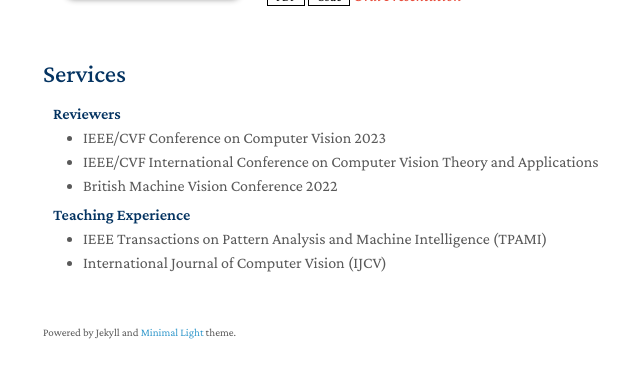
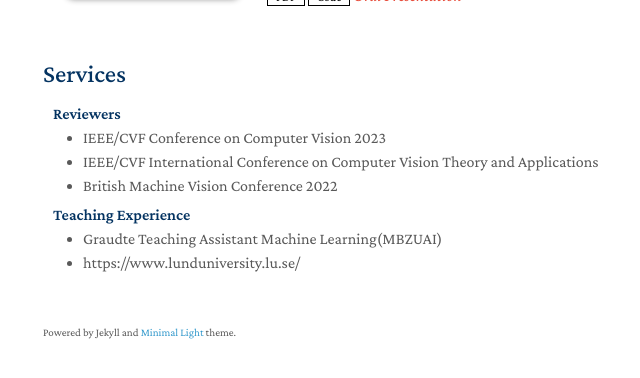
Before and after one commit to aliman80/aliman80.github.io, a Jekyll site: the page built from index.md, in a window 1280 px wide and 900 px high, scrolled down 1536 px, cut to the strip 487-865 px from the top of the window. Shown: the whole strip, without its empty margins (427-1067 px from the left). Built offline with Jekyll 4.4.1, drawn with Linux system fonts in a browser that asks for light colours; a style sheet for code colours, icons or effects is not loaded; our own code applies the rules of GitHub Pages for plain Markdown files.

Commit message:
Update services.md

```diff
--- a/_includes/services.md
+++ b/_includes/services.md
@@ -11,6 +11,7 @@
 <h4 style="margin:0 10px 0;">Teaching Experience</h4>
 
 <ul style="margin:0 0 20px;">
-  <li><a href="https://www.computer.org/csdl/journal/tp"><autocolor>IEEE Transactions on Pattern Analysis and Machine Intelligence (TPAMI)</autocolor></a></li>
-  <li><a href="https://www.springer.com/journal/11263"><autocolor>International Journal of Computer Vision (IJCV)</autocolor></a></li>
+  <li><a href="https://www.mbzuai.ac.ae/"><autocolor>Graudte Teaching Assistant
+ Machine Learning(MBZUAI)</autocolor></a></li>
+  <li><a href="Teaching Assistant Advanced Communications "><autocolor>https://www.lunduniversity.lu.se/</autocolor></a></li>
 </ul>
```
